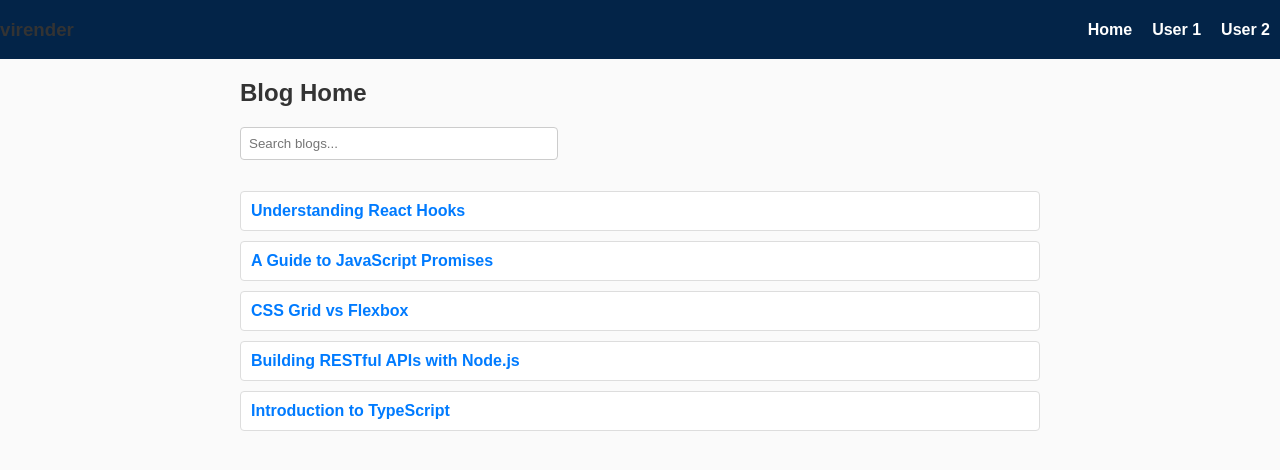
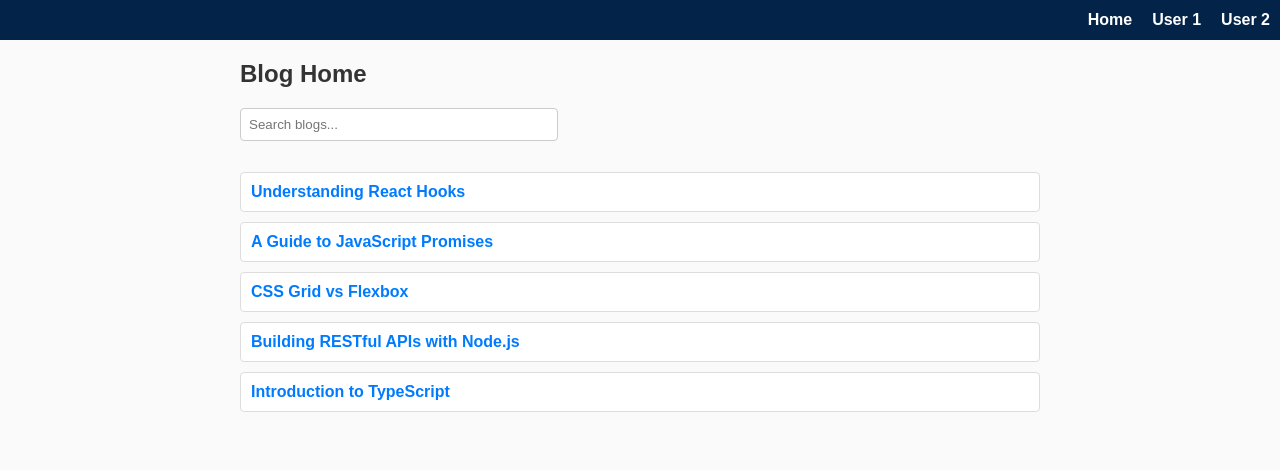
Before and after one commit to babathkur/React-blog-page, a React (Vite) app: page / in a window 1280 px wide. Shown: the top 470 px of the page. Built offline with nearby package versions, Linux system fonts and the light colour scheme.

Commit message:
change css

```diff
--- a/src/layout/MainLayout.jsx
+++ b/src/layout/MainLayout.jsx
@@ -5,7 +5,13 @@ const MainLayout = () => {
     return (
         <>
             <nav>
-                <h3>virender</h3>
+                <h3 style={{
+                    color: "white",
+                    fontSize: "0px",
+                    fontWeight: "bold",
+                    textAlign: "center",
+                    margin: "20px 0",
+                }}>Blog</h3>
                 <div>
                     <Link to="/">Home</Link>
                     <Link to="/user/1">User 1</Link>
```
